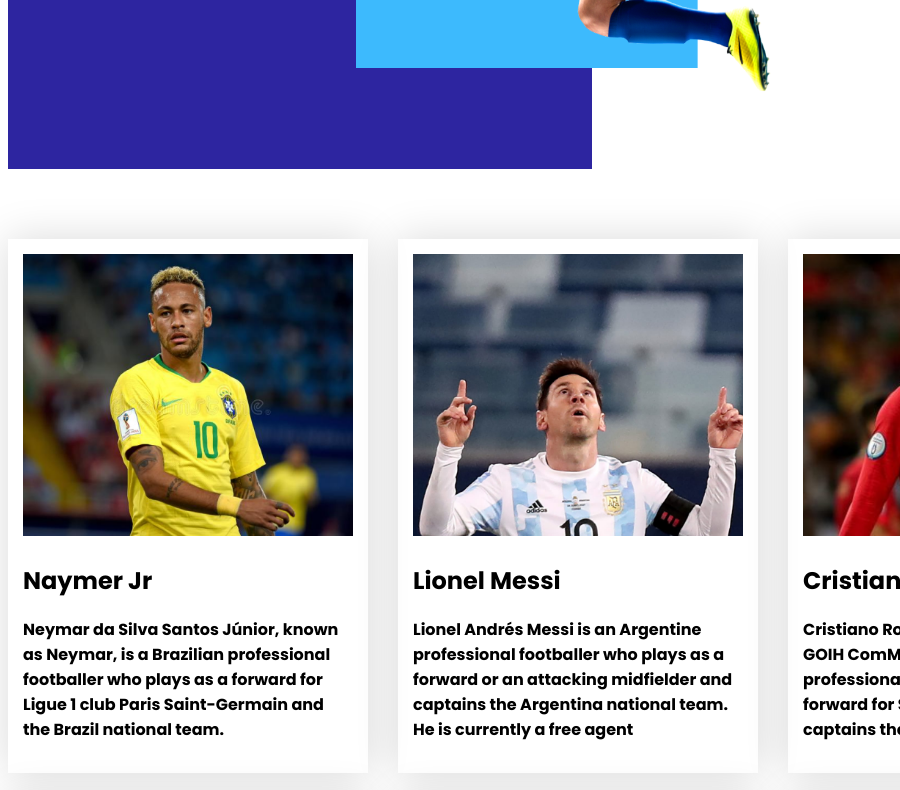
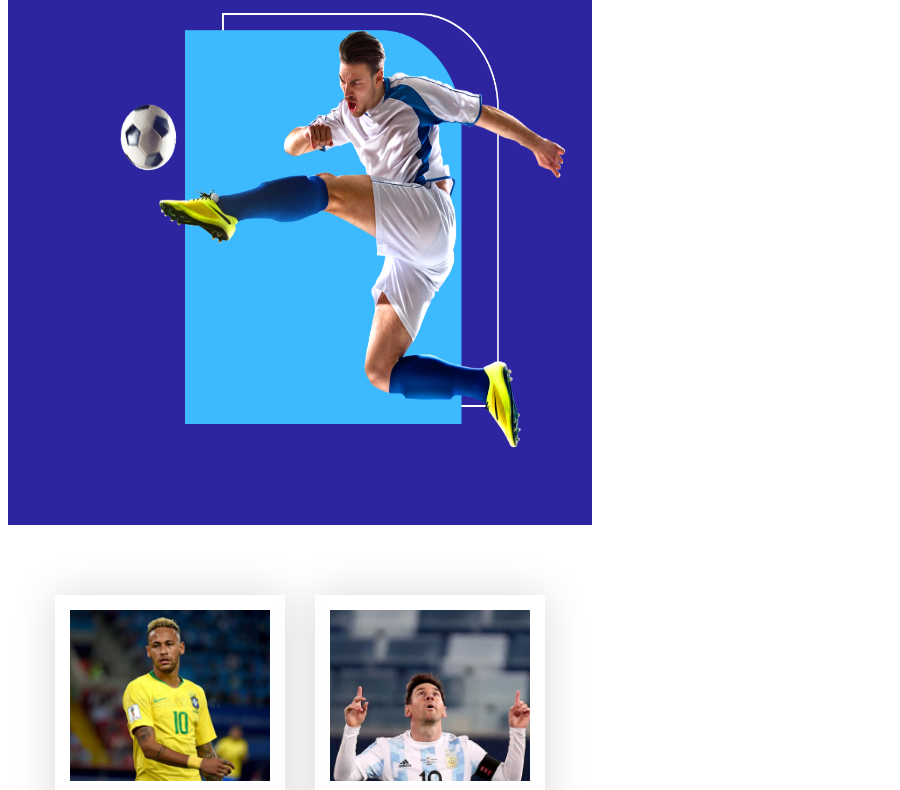
Before and after one commit to MuizSarwar/responsive-football, a plain HTML site: page index.html in a window 600 px wide. Shown: the part 418-1208 px from the top of the page, 900 px wide, since content can reach past the window. Drawn offline with Linux system fonts and the light colour scheme.

Commit message:
this is responsive first git

```diff
--- a/style.css/style.css
+++ b/style.css/style.css
@@ -130,15 +130,33 @@ footer{
 
 
 /*----------------------------
- Responsive design in style sheet
+ Media Queries
 ------------------------------ */
 
-@media only screen and (max-width:688px) {
-    .players{
-        width: 100%;
-    }
-    .player{
-        grid-template-columns: repeat(1,1fr);
-    }
+/* mobile devices */
+
+@media only screen and (min-width:481px) and (max-width:768px)  {
+
+        header{
+            flex-direction: column;
+        }
+        .header-container{
+            flex-direction: column;
+        }
+        .header-image{
+            width: 500px;
+            margin-right: 0px;
+        }
+        .header-image img{
+            width: 450px;
+            margin-right: 0px;
+
+        }
+        .players{
+            grid-template-columns: repeat(2,1fr);
+        }
+        .player{
+            width: 200px;
+        }
 
 }
```
